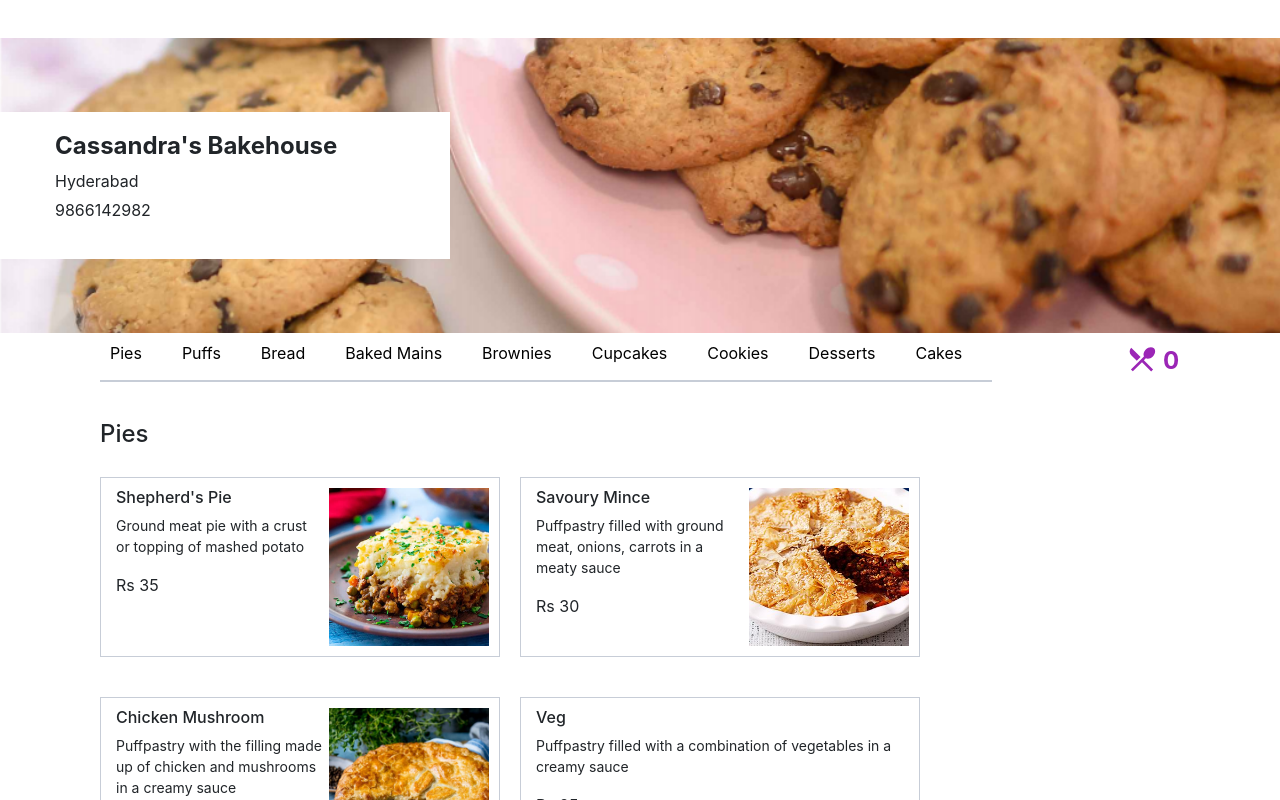
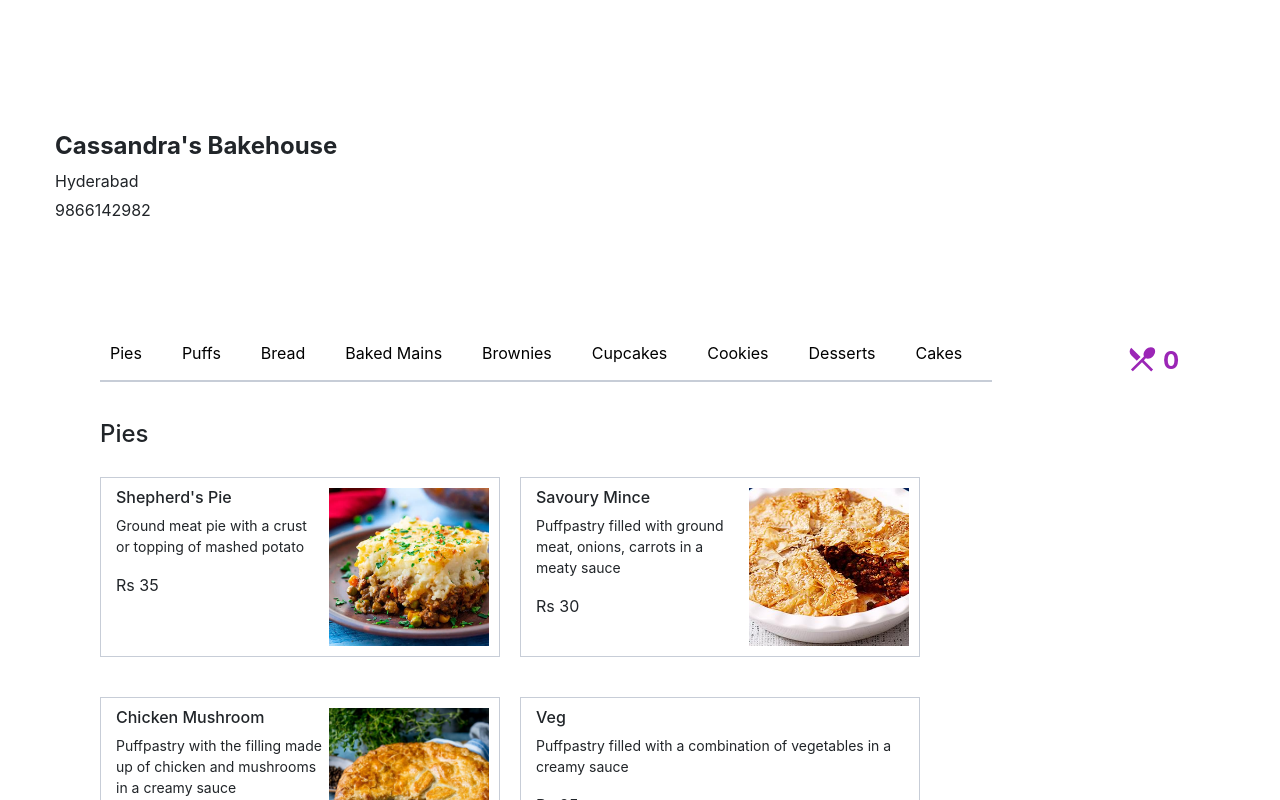
Before and after one commit to shernee/jevyan-web, a React (Create React App) app: page / in a window 1280 px wide. Shown: the top 800 px of the page. Built offline with nearby package versions, Linux system fonts and the light colour scheme.

Commit message:
background image inline

```diff
--- a/src/components/menu/banner/index.css
+++ b/src/components/menu/banner/index.css
@@ -1,6 +1,5 @@
 #main-banner-section {
     position: relative;
-    background: url("/images/banner.png");
     background-size: cover;
     background-repeat: no-repeat;
     background-position: center;
```
